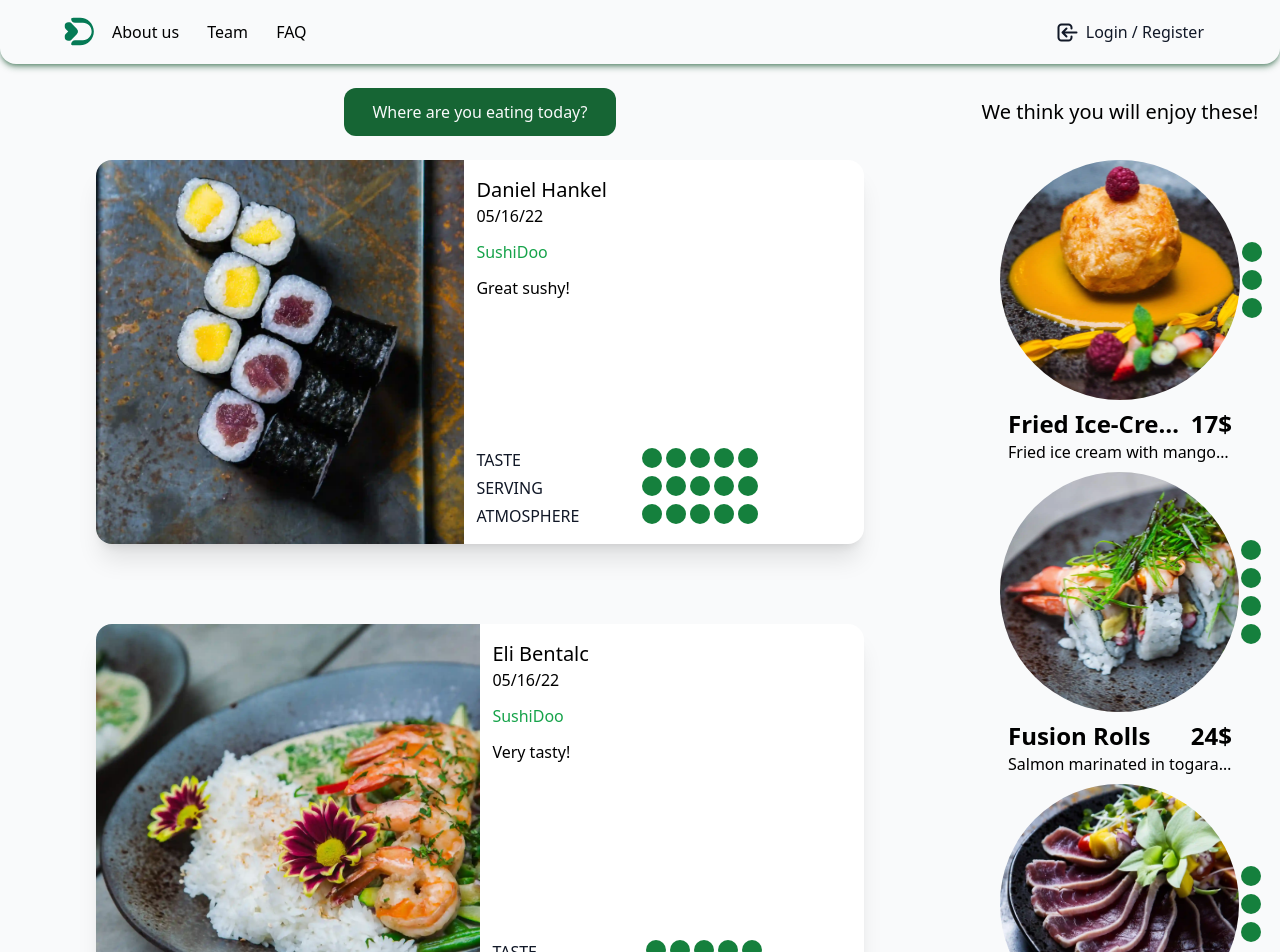
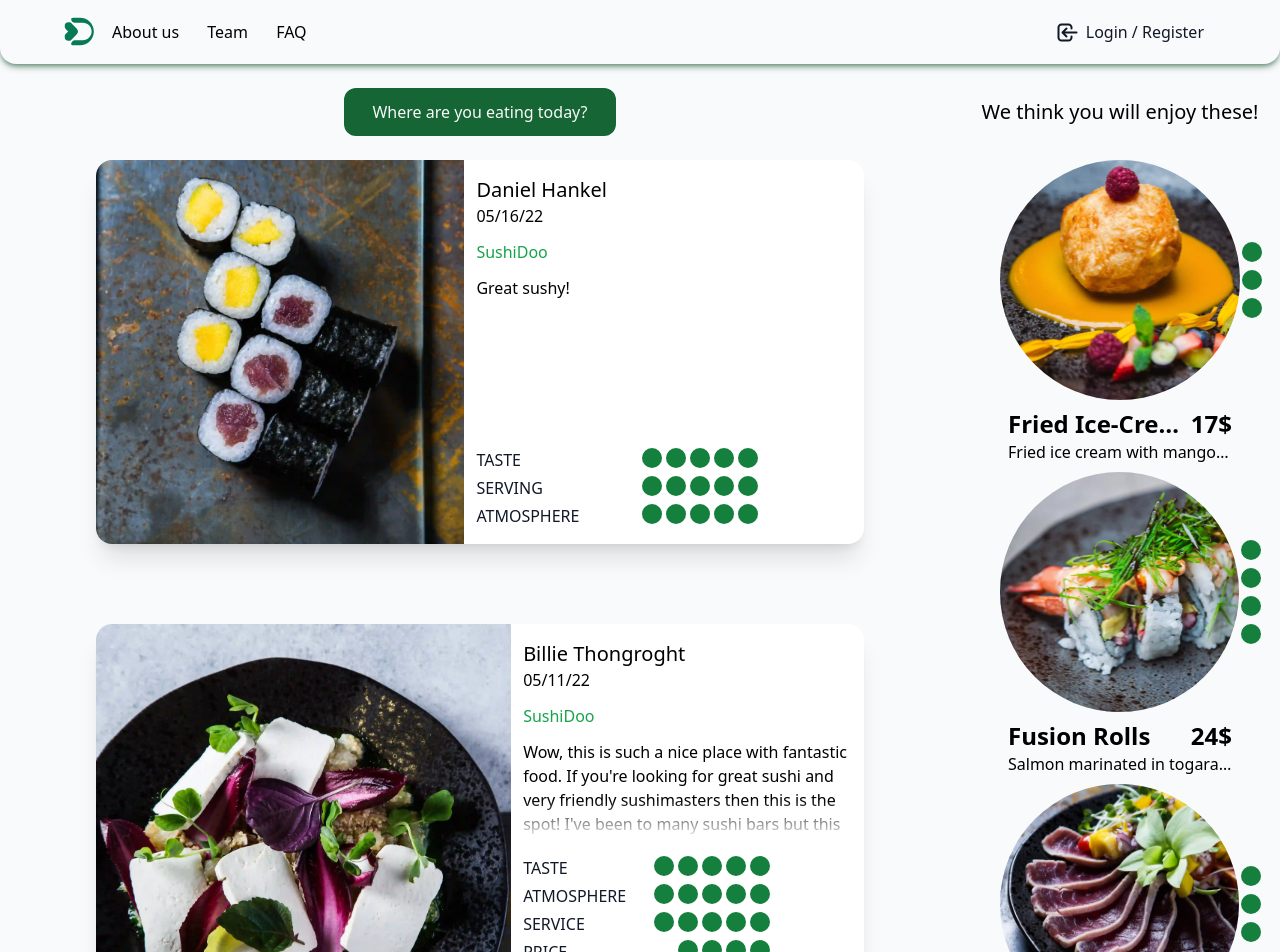
Before and after one commit to LessJakub/Salver, an Angular app in the folder Client/: page /activity in a window 1280 px wide. Shown: the top 952 px of the page. Built offline with nearby package versions, Linux system fonts and the light colour scheme.

Commit message:
Add description expanding to Post

```diff
--- a/Client/src/app/elements/post/post.component.ts
+++ b/Client/src/app/elements/post/post.component.ts
@@ -6,19 +6,26 @@ import { Post } from 'src/app/models/post';
   selector: 'app-post',
   host: {'class': 'flex grow justify-center h-full w-full'}, // ! Styling host container to fill all avialable space
   template: `
-    <div class="rounded-2xl shadow-xl flex w-full h-96 max-w-3xl bg-white">
+    <!-- Main card div - rows for expanding: by default one row -->
+    <div class="rounded-2xl shadow-xl flex flex-col w-full max-w-3xl bg-white">
+
+      <!-- Not expanded card contents -->
+      <div class="grow flex w-full h-96">
         <!-- Post image -->
-      <img src={{model.imageURL}} class="h-full object-contain rounded-tl-2xl rounded-bl-2xl ">
+        <img src={{model.imageURL}} class="h-full object-contain rounded-tl-2xl" [ngClass]="expanded? 'rounded-br-2xl' : 'rounded-bl-2xl'">
 
         <!-- Post text area-->
         <div class="flex flex-col w-full h-full px-3 py-4 justify-between relative">
+
           <div class="grow min-h-0 flex flex-col">
+
             <div class="mb-3">
               <h3 class="text-xl">{{ model.user }}</h3>
               <p> {{ prettyTimeFromDate(model.date) }}</p>
             </div>
+
             <p class="text-green-600 font-medium mb-3"> {{ model.taggedRestaurant }}</p>
-          <p class="grow overflow-hidden relative after:absolute after:bottom-0 after:left-0 after:h-10 after:w-full after:bg-gradient-to-t after:from-white">
+            <p #thisElem *ngIf="!expanded" (click)="toggleExpansion(thisElem)" class="grow overflow-hidden relative after:absolute after:bottom-0 after:left-0 after:h-10 after:w-full after:bg-gradient-to-t after:from-white">
               {{ model.description }} <!-- Too long desc just overflow and are hidden, there is a fade out effect on the bottom of the desc. text area -->
             </p>
           </div>
@@ -30,7 +37,15 @@ import { Post } from 'src/app/models/post';
               <app-grade-component [grade]="elem.grade" [name]="elem.category"></app-grade-component>
             </div>
           </div>
+
         </div>
+
+      </div>
+
+      <!-- Expanded desc - as next in column flex -->
+      <p #thisElem *ngIf="expanded" (click)="toggleExpansion(thisElem)" class="grow py-4 px-4">
+        {{ model.description }}
+      </p>
     </div>
   `,
   styles: [
@@ -40,9 +55,12 @@ export class PostComponent implements OnInit {
 
   @Input() model: Post;
 
+  expanded : boolean;
+
   constructor() { }
 
   ngOnInit(): void {
+    this.expanded = false;
   }
 
   prettyTimeFromDate(time: Date): string {
@@ -53,4 +71,12 @@ export class PostComponent implements OnInit {
     });
   }
 
+  toggleExpansion(element : HTMLElement): void {
+    if(this.expanded || (element.offsetHeight < element.scrollHeight ||
+       element.offsetWidth < element.scrollWidth)){
+        this.expanded = !this.expanded;
+        //console.log(`${this.expanded? "Expanded" : "Not expanded"}`);
       }
+  }
+
+}
--- a/Client/src/app/user-activity/user-activity.component.ts
+++ b/Client/src/app/user-activity/user-activity.component.ts
@@ -19,6 +19,9 @@ export class UserActivityComponent implements OnInit {
   ngOnInit(): void {
     this.fetchedPosts = [
       {date: new Date(2022, 4, 16), likes: 13, imageURL: "/assets/images/3W2A0606@0.5x.webp", description: "Great sushy!", taggedRestaurant: "SushiDoo", user: "Daniel Hankel", grades: [{category: "Taste", grade: 5}, {category: "Serving", grade: 5}, {category: "Atmosphere", grade: 5}]},
+      {date: new Date(2022, 4, 11), likes: 8, imageURL: "/assets/images/3W2A0956@0.5x.webp", description: "Wow, this is such a nice place with fantastic food. If you're looking for great sushi and very friendly sushimasters then this is the spot! " +
+      "I've been to many sushi bars but this one is going to really make me visit over and over again! 100% reccomend! By the way check out my account for other reccomendations of the best restaurants round town!", taggedRestaurant: "SushiDoo", user: "Billie Thongroght",
+      grades: [{category: "Taste", grade: 5}, {category: "Atmosphere", grade: 5}, {category: "Service", grade: 5}, {category: "Price", grade: 4}, {category: "Serving", grade: 5}]},
       {date: new Date(2022, 4, 16), likes: 2, imageURL: "/assets/images/W2A6423@0.5x.webp", description: "Very tasty!", taggedRestaurant: "SushiDoo", user: "Eli Bentalc", grades: [{category: "Taste", grade: 5}, {category: "Price", grade: 3}]},
       {date: new Date(2022, 4, 17), likes: 134, imageURL: "/assets/images/3W2A0925@0.5x.webp", description: "A bit bland", taggedRestaurant: "SushiDoo", user: "Margaret Nam", grades: [{category: "Taste", grade: 3}]},
       {date: new Date(2022, 4, 11), likes: 8, imageURL: "/assets/images/3W2A0956@0.5x.webp", description: "Wow, this is such a nice place with fantastic food. If you're looking for great sushi and very friendly sushimasters then this is the spot! " +
```
Lines whose indentation alone changed are shown as unchanged.
